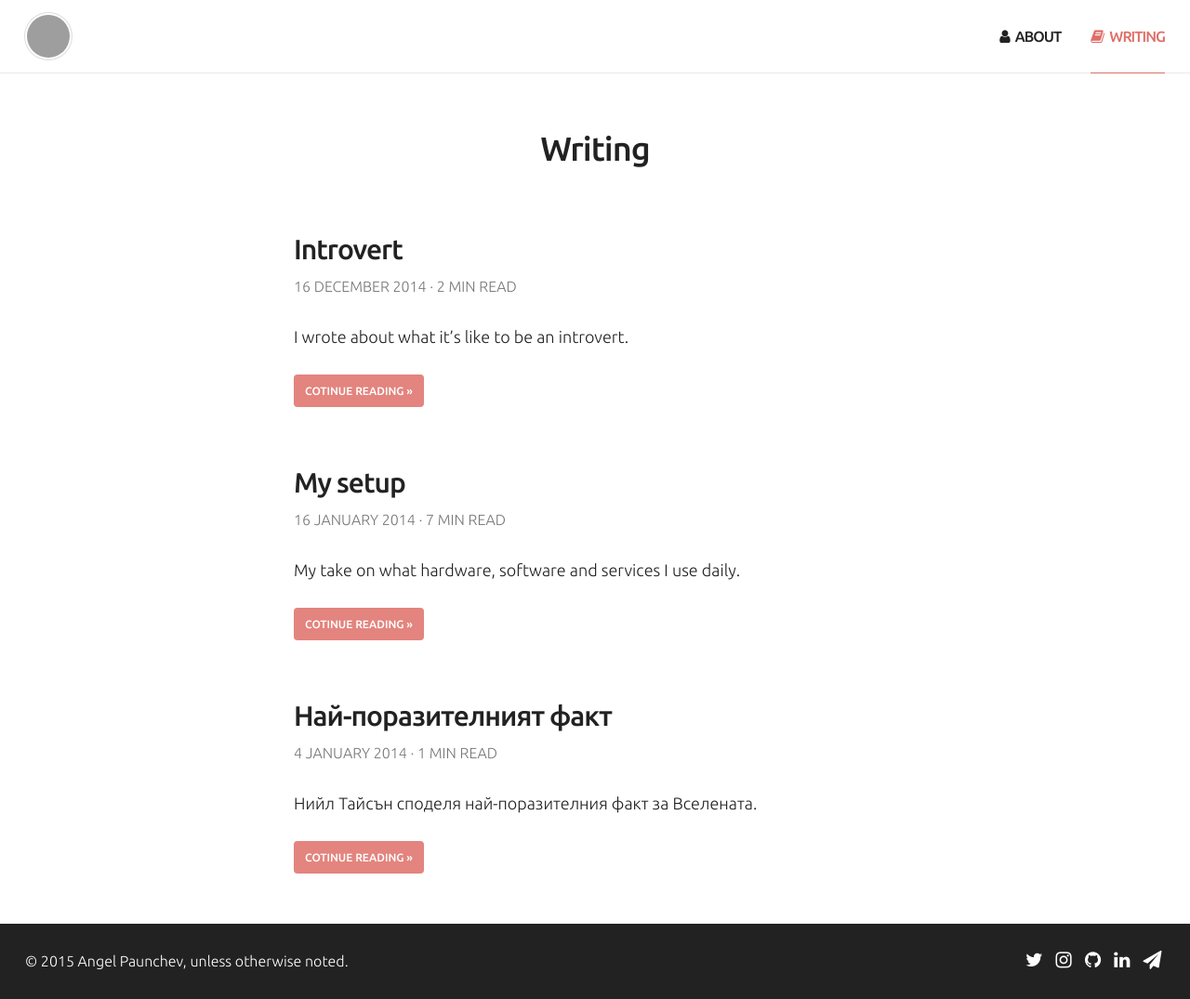
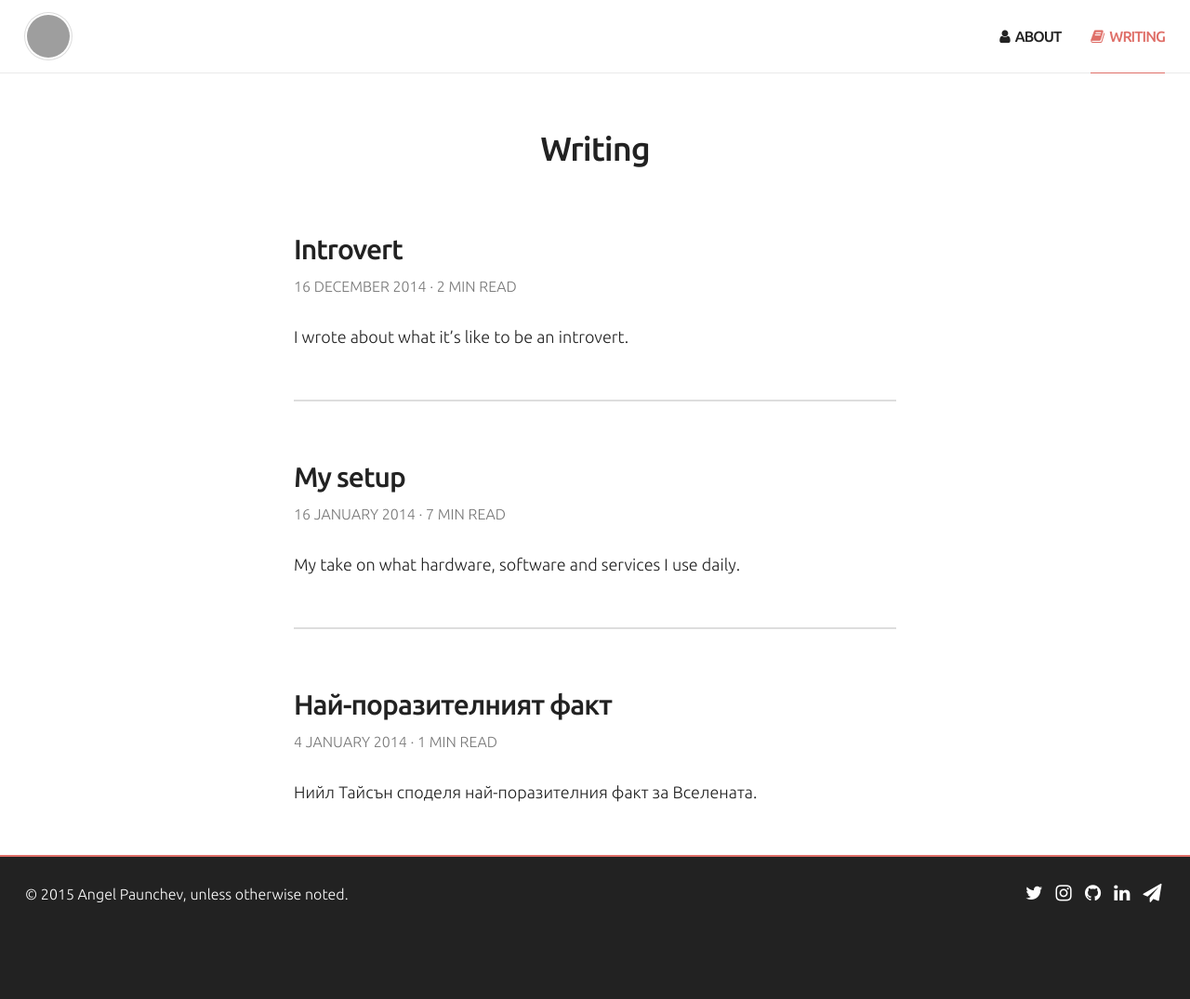
Before and after one commit to apaunchev/paunchev.com, a Jekyll site: the page built from writing.html, in a window 1280 px wide. Shown: the whole page at 93% size. Built offline with Jekyll 4.4.1, drawn with Linux system fonts in a browser that asks for light colours; nearby versions of some CDN libraries; after the commit the page ends 1003 px from its top, so only the background shows below that; grey boxes are pictures that could not be loaded.

Commit message:
Tweak Writing page layout

```diff
--- a/css/_components.entry.scss
+++ b/css/_components.entry.scss
@@ -13,6 +13,12 @@
 
         &:not(:last-child) {
             margin-bottom: $spacing-unit--large;
+
+            &:after {
+                content: "";
+                display: block;
+                @extend %hr;
+            }
 
             @include media-query(palm) {
                 margin-bottom: $spacing-unit;
--- a/css/_components.page-foot.scss
+++ b/css/_components.page-foot.scss
@@ -7,6 +7,7 @@
     @extend %small;
     padding: $spacing-unit;
     background-color: $base-text-color;
+    border-top: 2px solid $color-red;
     color: white;
 
     a {
--- a/writing.html
+++ b/writing.html
@@ -13,7 +13,6 @@ description: "I write about software, technology, and the human condition."
             {% if post.description %}
                 <p class="entry__content">{{ post.description }}</p>
             {% endif %}
-            <p class="entry__more"><a href="{{ post.url }}">Cotinue reading »</a></p>
         </li>
     {% endfor %}
 </ol>
```
Also changed, not shown: css/style.min.css.
